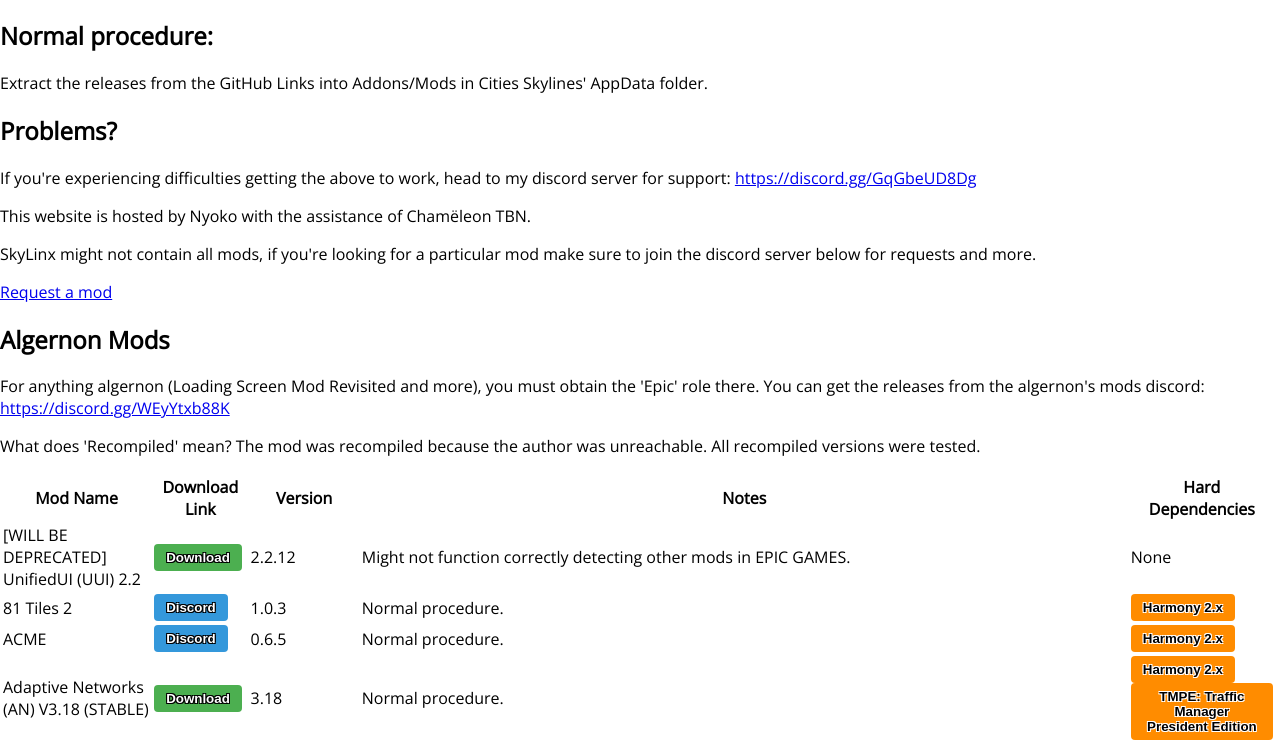
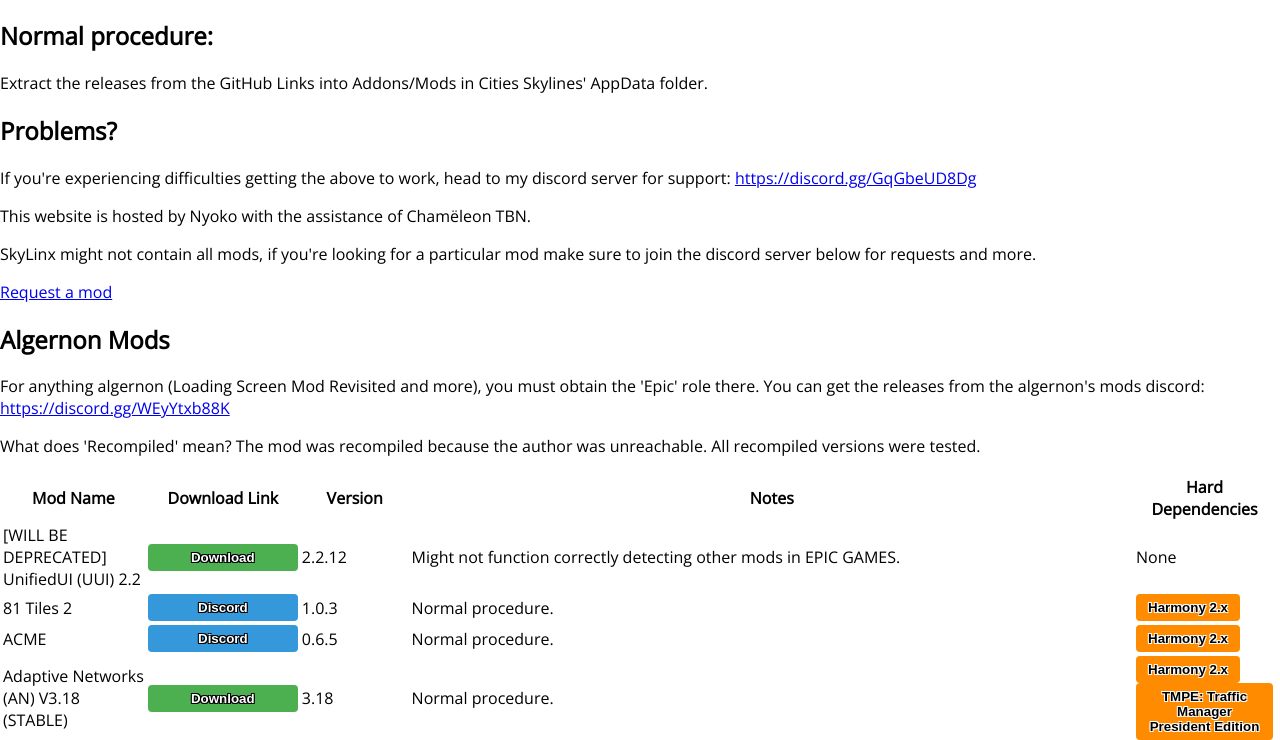
Before and after one commit to NyokoDev/SkyLinx, a plain HTML site: page index.html in a window 1280 px wide. Shown: the part 67-807 px from the top of the page. Drawn offline with nearby package versions, Linux system fonts and the light colour scheme.

Commit message:
Buttons change

```diff
--- a/index.html
+++ b/index.html
@@ -35,6 +35,7 @@
             cursor: pointer;
         }
         .download-button {
+            width: 150px; /* Adjust the width as needed */
             background-color: #4CAF50; /* Green */
             color: white;
             padding: 6px 12px;
@@ -45,7 +46,9 @@
             text-shadow: -1px -1px 0 black, 1px -1px 0 black, -1px 1px 0 black, 1px 1px 0 black;
         }
 
+
         .discord-button {
+            width: 150px; /* Adjust the width as needed */
             background-color: #3498db; /* Blue */
             color: white;
             padding: 6px 12px;
@@ -55,6 +58,7 @@
             font-weight: bold;
             text-shadow: -1px -1px 0 black, 1px -1px 0 black, -1px 1px 0 black, 1px 1px 0 black;
         }
+
 
 
         .dependency-button {
```
